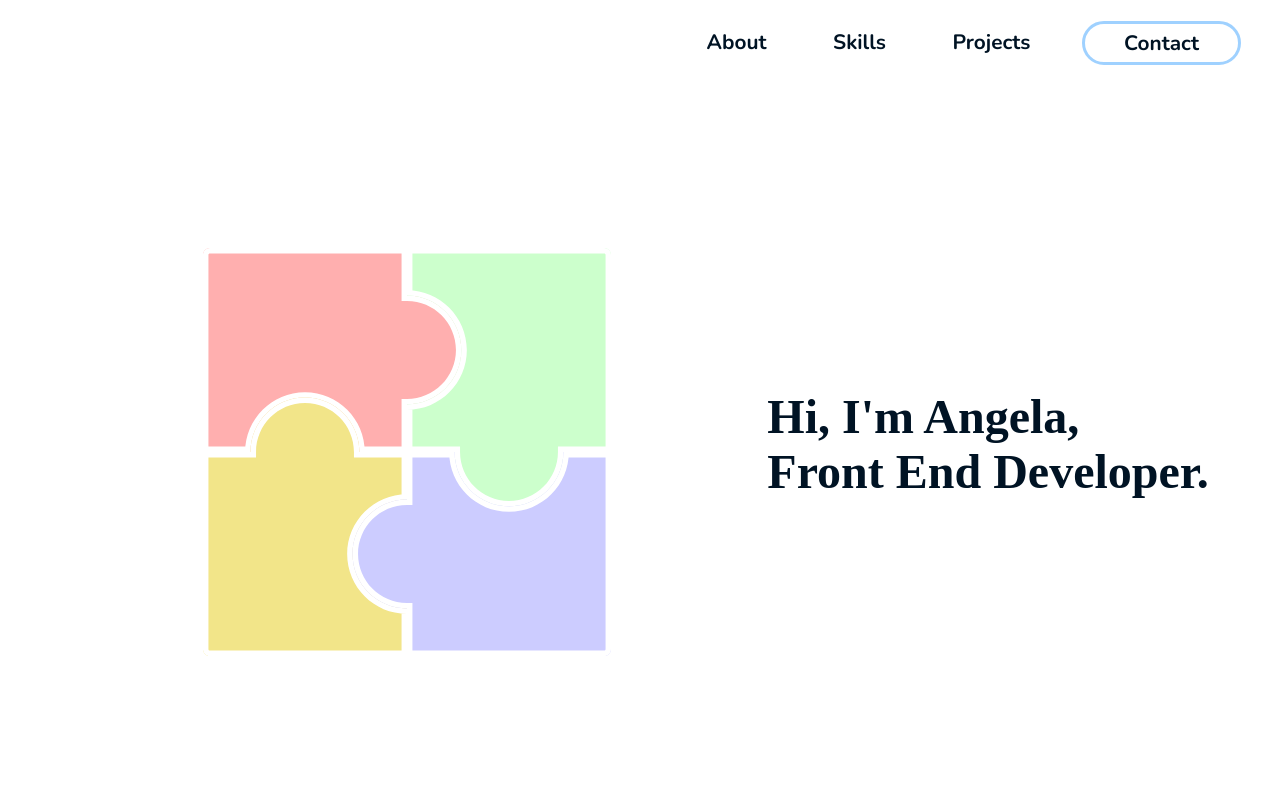
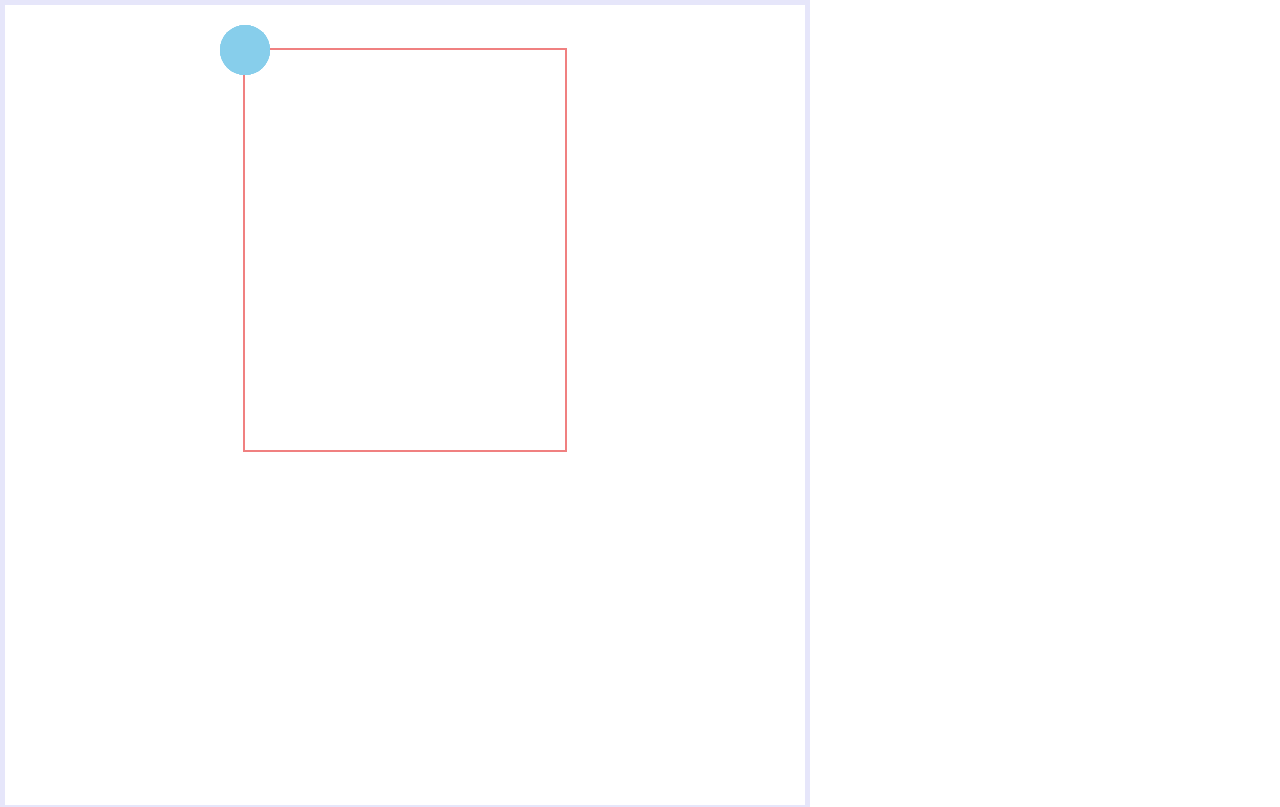
Before and after one commit to ang-riv/portfolio, a React (Create React App) app: page / in a window 1280 px wide. Shown: the top 807 px of the page. Built offline with nearby package versions, Linux system fonts and the light colour scheme; a web font is replaced by a local one.

Commit message:
Figured out how to place icons on a frame

```diff
--- a/src/App.js
+++ b/src/App.js
@@ -10,7 +10,7 @@ import TestPage from "./TestPage.js";
 //import TestPage from "./TestPage.js";
 
 function App() {
-  const test = false;
+  const test = true;
   const sectionTitles = ["intro", "skills", "about", "projects", "contact"];
 
   // creating refs to scroll to the right sections
--- a/src/TestPage.js
+++ b/src/TestPage.js
@@ -4,70 +4,70 @@ import { motion } from "framer-motion";
 const TestPage = () => {
   // refs
   const spaceRef = useRef(null);
+  let forthsPosition = 0;
+  let containerWidth = 0;
+  // finding the 1/4
+  if (spaceRef.current) {
+    const container = spaceRef.current.getBoundingClientRect();
+    const containerHeight = container.height;
+    console.log(containerHeight);
+    forthsPosition = containerHeight / 4;
+    containerWidth = container.width;
+  }
   // styles
   const mainPage = {
     width: "100vh",
     height: "100vh",
     border: "5px solid lavender",
     display: "flex",
-    alignItems: "center",
     justifyContent: "center",
   };
   const testSpaceStyles = {
-    width: "80vh",
-    height: "80vh",
+    width: "40vh",
+    height: "400px",
     outline: "2px solid lightCoral",
+    position: "absolute",
+    top: 50,
   };
-  // div creator
-  const gridPattern = [];
-  const cols = [];
-  const innerImage = [];
-  if (spaceRef.current) {
-    const row = spaceRef.current.getBoundingClientRect();
-    const individualRowLength = row.height / 4;
-    const individualColLength = row.width / 5;
-    console.log(individualRowLength);
-    // condense these for loops  with a function
-    // const image pattern ()
-
-    for (let i = 0; i < 5; i++) {
-      i % 2 === 0 ? innerImage.push("❤️") : innerImage.push("⭐");
-      cols.push(
-        <>
-          <motion.div
-            style={{
-              outline: "1px solid plum",
-              height: "100%",
-              width: individualColLength,
-            }}
-          >
-            {innerImage}
-          </motion.div>
-        </>
-      );
-    }
-    for (let i = 0; i < 4; i++) {
-      gridPattern.push(
-        <>
-          <motion.div
-            style={{
-              outline: `1px solid skyBlue`,
-              height: individualRowLength,
-              width: "100%",
-              display: "flex",
-            }}
-          >
-            {cols}
-          </motion.div>
-        </>
-      );
-    }
+  // find the position of the containerRef
+  const iconPlacement = [];
+  const initialPlacements = [];
+  // for loop to put in the placement of the icons
+  for (let i = 0; i < 4; i++) {
+    const mid = forthsPosition / 2;
+    initialPlacements.push(forthsPosition + i * forthsPosition - mid);
   }
-
+  console.log(initialPlacements);
+  const iconSize = 50;
+  // to account for the size of the icon with the placement
+  const halfIconSize = iconSize / 2;
+  // placing the icons at the right places
+  //! works but need to account for the height of the icons
+  for (let i = 0; i < initialPlacements.length; i++) {
+    // alternate sides + center the icon on the container's border with half the icon's size
+    let side = 0;
+    i % 2 === 0
+      ? (side = side - halfIconSize)
+      : (side = containerWidth - halfIconSize);
+    iconPlacement.push(
+      <div
+        style={{
+          height: `${iconSize}px`,
+          width: `${iconSize}px`,
+          position: "absolute",
+          left: side,
+          top: initialPlacements[i] - halfIconSize,
+          backgroundColor: "skyBlue",
+          borderRadius: "50%",
+        }}
+      ></div>
+    );
+  }
+  console.log(initialPlacements);
   return (
     <div style={mainPage}>
       <div style={testSpaceStyles} ref={spaceRef}>
-        {gridPattern}
+        {iconPlacement}
       </div>
     </div>
   );
```
